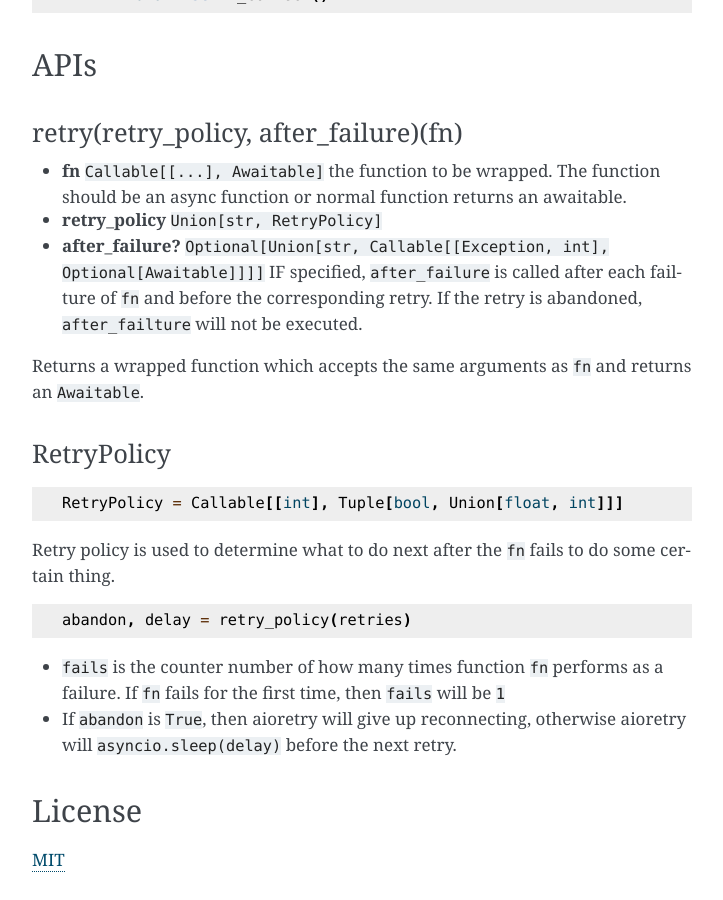
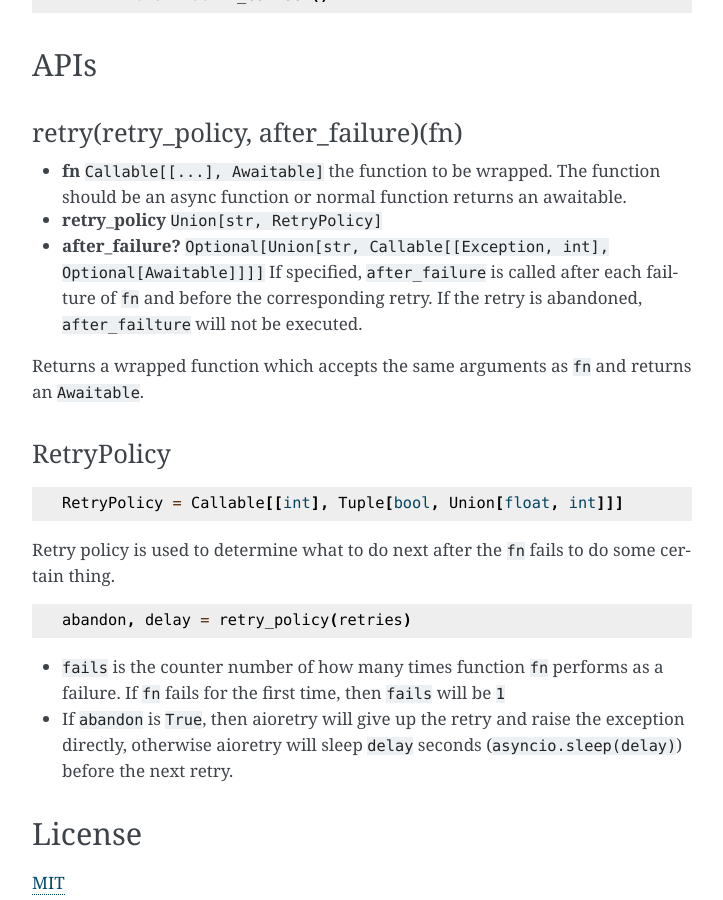
Before and after one commit to kaelzhang/python-aioretry, a Sphinx documentation site: the page built from docs/README.md, in a window 1280 px wide and 900 px high, scrolled down 2074 px. Shown: the whole window, without its empty margins (388-1111 px from the left). Built offline with Sphinx 7.4.7, drawn with Linux system fonts in a browser that asks for light colours.

Commit message:
1.0.1: README.md: typo

````diff
--- a/aioretry/__init__.py
+++ b/aioretry/__init__.py
@@ -1,3 +1,3 @@
-__version__ = '1.0.0'
+__version__ = '1.0.1'
 
 from .retry import retry
--- a/docs/README.md
+++ b/docs/README.md
@@ -107,7 +107,7 @@ class ClientTrackableFailures(ClientWithConfigurableRetryPolicy):
 
 - **fn** `Callable[[...], Awaitable]` the function to be wrapped. The function should be an async function or normal function returns an awaitable.
 - **retry_policy** `Union[str, RetryPolicy]`
-- **after_failure?** `Optional[Union[str, Callable[[Exception, int], Optional[Awaitable]]]]` IF specified, `after_failure` is called after each failture of `fn` and before the corresponding retry. If the retry is abandoned, `after_failture` will not be executed.
+- **after_failure?** `Optional[Union[str, Callable[[Exception, int], Optional[Awaitable]]]]` If specified, `after_failure` is called after each failture of `fn` and before the corresponding retry. If the retry is abandoned, `after_failture` will not be executed.
 
 Returns a wrapped function which accepts the same arguments as `fn` and returns an `Awaitable`.
 
@@ -124,7 +124,7 @@ abandon, delay = retry_policy(retries)
 ```
 
 - `fails` is the counter number of how many times function `fn` performs as a failure. If `fn` fails for the first time, then `fails` will be `1`
-- If `abandon` is `True`, then aioretry will give up reconnecting, otherwise aioretry will `asyncio.sleep(delay)` before the next retry.
+- If `abandon` is `True`, then aioretry will give up the retry and raise the exception directly, otherwise aioretry will sleep `delay` seconds (`asyncio.sleep(delay)`) before the next retry.
 
 ## License
 
````
